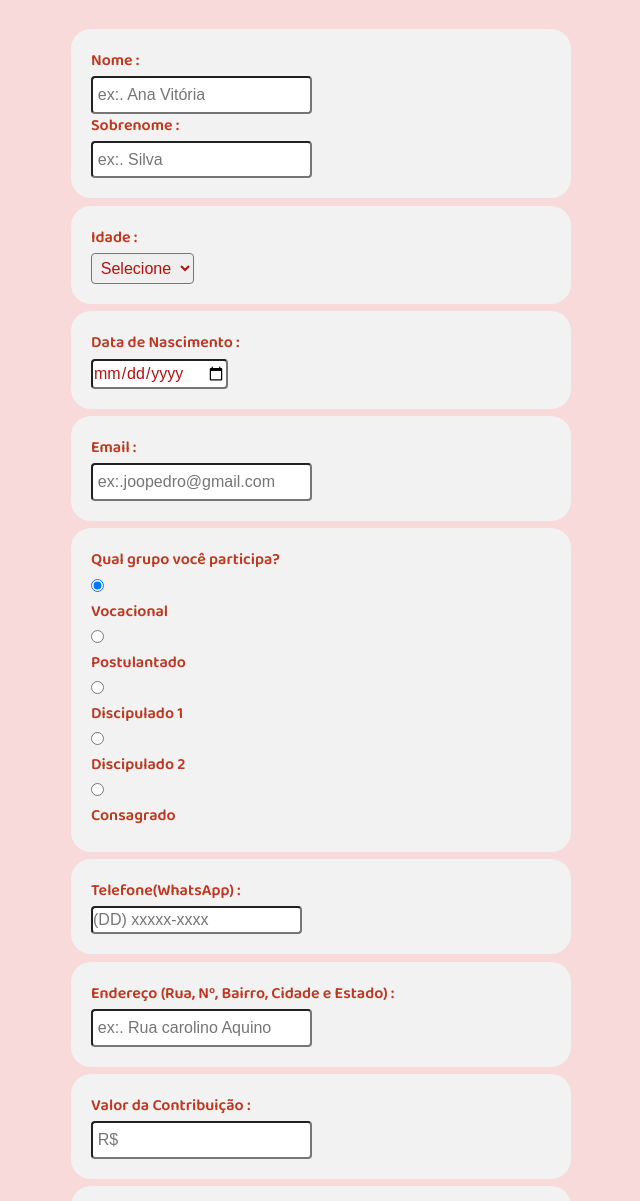
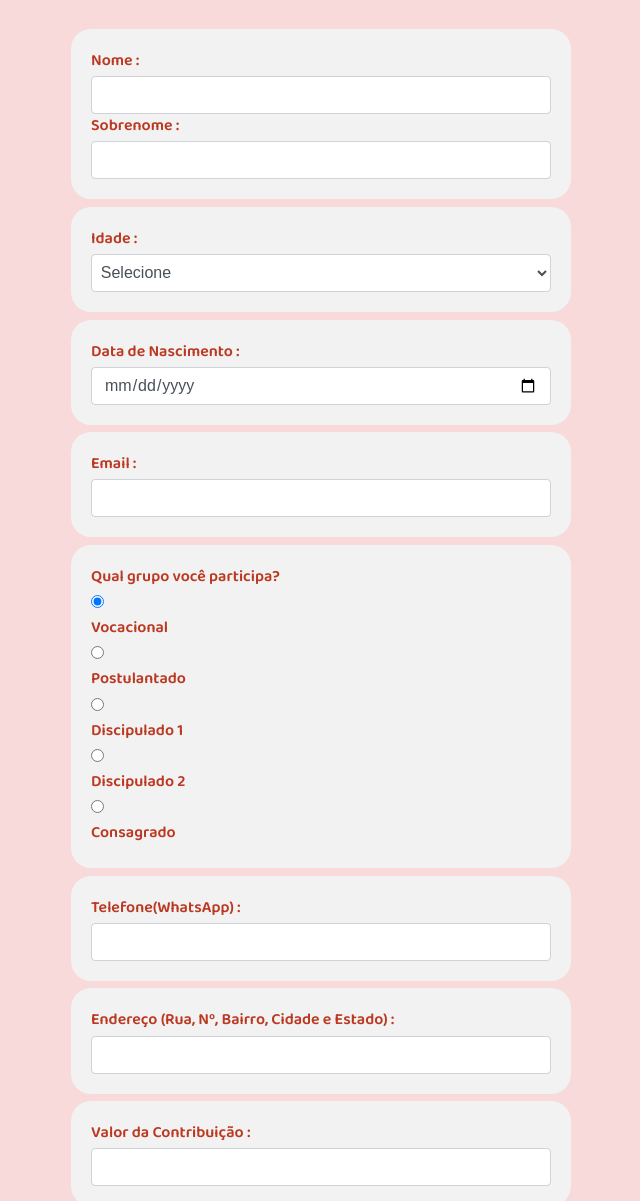
Before and after one commit to JoaooHolanda/Formulario.html, a plain HTML site: page index.html in a window 1280 px wide. Shown: the part 346-1547 px from the top of the page, without its empty margins (319-959 px from the left). Drawn offline with nearby package versions, Linux system fonts and the light colour scheme.

Commit message:
update css with some bootstrap

```diff
--- a/index.html
+++ b/index.html
@@ -28,19 +28,19 @@
 
        <form>
         <fieldset class="grupo">
-            <div class="campo">
+            <div class="campo ">
                 <label for=nome><strong>Nome :</strong></label>
-                <input type="text" name="nome" id="nome" required placeholder="ex:. Ana Vitória">
+                <input type="text" name="nome" class="form-control" id="nome" required >
 
                 <label for="sobrenome"><strong>Sobrenome :</strong></label>
-                <input type="text" name="sobrenome" id="sobrenome" required placeholder="ex:. Silva">
+                <input type="text" name="sobrenome" class="form-control" id="sobrenome" required>
             </div>
             </div>
         </fieldset>
 
       <fieldset class="grupo">  <div class="campo">
-        <label for="idade"><strong>Idade :</strong></label>
-        <select id="idade">
+        <label for="idade" "><strong>Idade :</strong></label>
+        <select id="idade" class="form-control">
             <option selected disabled value="">Selecione</option>
             <option>7 a 15</option>
             <option>16 a 25</option>
@@ -55,14 +55,14 @@
         <fieldset class="grupo">
             <div class="campo">
                 <label for="Data de Nascimento"><strong>Data de Nascimento :</strong></label>
-                <input type="date" name="data" id="data" required>
+                <input type="date" name="data" class="form-control" id="data" required>
             </div>
         </fieldset>
 
       <fieldset class="grupo">
         <div class="campo">
             <label for="email"><strong>Email :</strong></label>
-            <input type="email" nome="email" id="sobrenome" required placeholder="ex:.joopedro@gmail.com">
+            <input type="email" nome="email" class="form-control" id="sobrenome" required>
         </div>
       </fieldset>
 
@@ -80,20 +80,20 @@
         <fieldset class="grupo">
             <div class="campo">
                 <label for="Telefone"><strong>Telefone(WhatsApp) :</strong></label>
-                <input type="tel" id="telefone"  required placeholder="(DD) xxxxx-xxxx">
+                <input  id="telefone"  name="telefone" class="telefone form-control" required>
             </div>
             </fieldset>
             <fieldset class="grupo">
                 <div class="campo">
                     <label for="endereço"><strong>Endereço (Rua, Nº, Bairro, Cidade e Estado)  :</strong></label>
-                    <input type="text" name="end" id="endereco" required placeholder="ex:. Rua carolino Aquino">
+                    <input type="text" name="end" id="endereco"class="form-control" required >
                 </div>
             </fieldset>
 
         <fieldset class="grupo">
             <div class="campo">
                 <label for="valor"><strong>Valor da Contribuição :</strong></label>
-                <input type="text" name="valor" id="valor" required placeholder="R$">
+                <input type="text" id="dinheiro" name="dinheiro" class="form-control" style="display:inline-block" />
             </div>
         </fieldset>
 
@@ -103,7 +103,7 @@
                 <input type="radio" name="metodos" id="pix" checked><label for="pix">Pix</label>
                 <input type="radio" name="metodos" id="boleto" checked><label for="boleto">Boleto Bancário</label>
                 <input type="radio" name="metodos" id="transferencia" checked><label for="transferencia">Transferência Bancária</label>
-                <input type="radio" name="dia" id="Dia3"><label for="Dia1">Outro</label> <input type="number" name="outro" id="outro" >
+                <input type="radio" name="dia" id="Dia3"><label  for="Dia1">Outro</label> <input class="form-control" type="number" name="outro" id="outro" >
             </div>
         </fieldset>
 
@@ -112,14 +112,14 @@
                 <label for="dia"><strong>Qual dia do mês ?</strong></label>
                 <input type="radio" name="dia" id="Dia1" checked><label for="Dia1">Dia 5</label>
                 <input type="radio" name="dia" id="Dia2"><label for="Dia1">Dia 10</label>
-                <input type="radio" name="dia" id="Dia3"><label for="Dia1">Outro</label> <input type="number" name="outro" id="outro" required placeholder="ex:. Dia 8">
+                <input type="radio" name="dia" id="Dia3"><label for="Dia1">Outro</label> <input class="form-control" type="text" name="outro" id="outro" required >
             </div>
         </fieldset>
 
         <fieldset class="gurpo">
             <div class="campo">
                 <Label for="intencoes"><strong>Intenções :</strong></LAbel>
-                <textarea rows="6" style="width: 26em;" id="intencoes" name="intencoes" required placeholder="Coloque suas intenções..."></textarea>
+                <textarea rows="6" class="form-control"  id="intencoes" name="intencoes" required ></textarea>
             </div>
 
             <fieldset class="button-box">
@@ -135,10 +135,5 @@
       </fieldset>
     </form>
 
-
-
-
-
-
 </body>
 </html>
```
